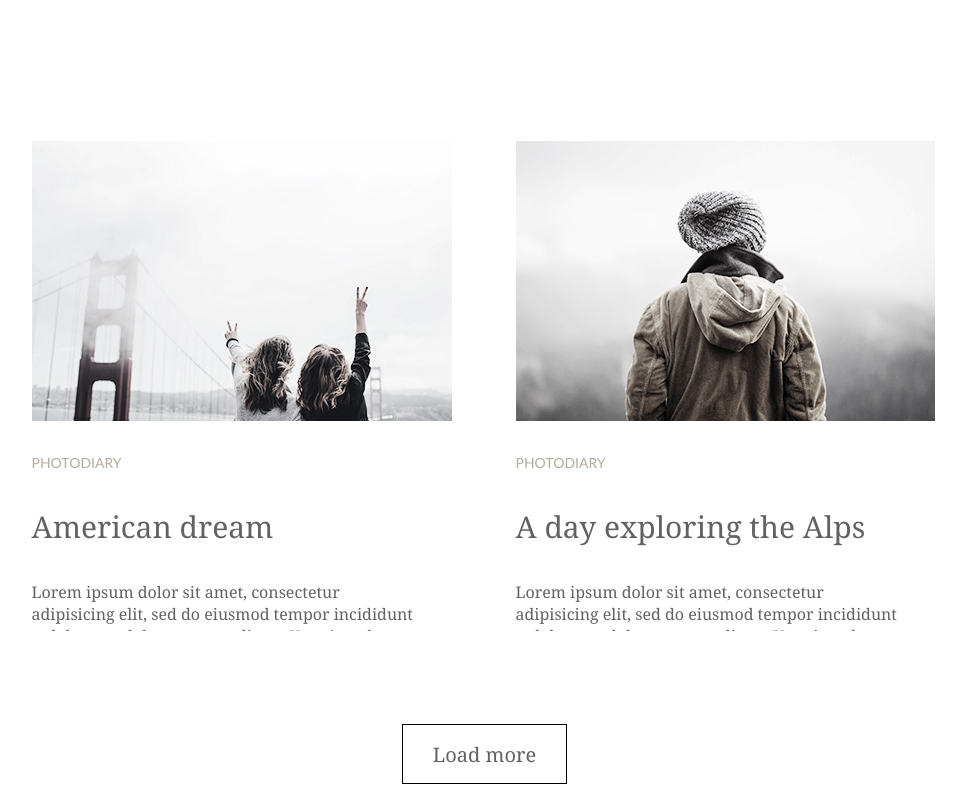
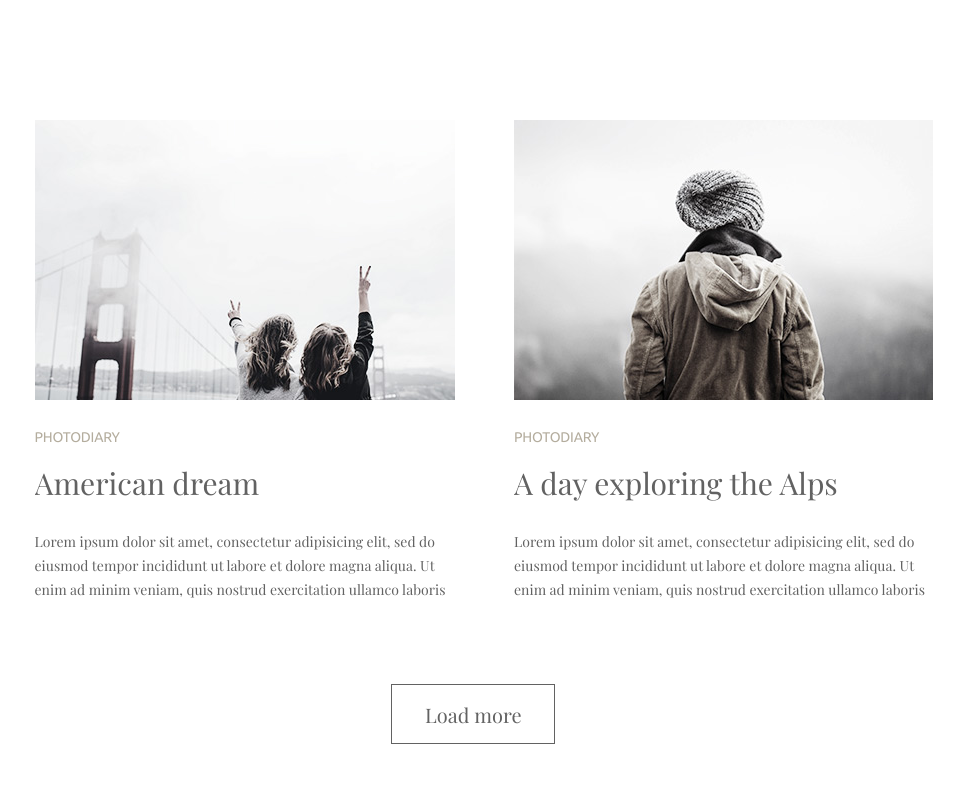
Before and after one commit to Oleksii-Martynenko-hub/goit-fe-course, a plain HTML site: page homework-03/index.html in a window 1280 px wide. Shown: the part 683-1487 px from the top of the page, without its empty margins (156-1122 px from the left). After the commit the page ends 1447 px from the top, so only its background shows below. Drawn offline with nearby package versions, Linux system fonts and the light colour scheme.

Commit message:
changes_1

```diff
--- a/homework-03/css/style.css
+++ b/homework-03/css/style.css
@@ -1,97 +1,155 @@
+/*Обнуление*/
 * {
+  padding: 0;
   margin: 0;
-  padding: 0;
+  border: 0;
 }
-/* HEADER START */
-.main_menu {
-  width: 900px;
-  height: 120px;
-  margin: 20px auto;
+*,
+*:before,
+*:after {
+  -moz-box-sizing: border-box;
+  -webkit-box-sizing: border-box;
+  box-sizing: border-box;
+}
+:focus,
+:active {
+  outline: none;
+}
+a:focus,
+a:active {
+  outline: none;
 }
 
-.menu_link1,
-.menu_link2,
-.menu_link3,
-.menu_link4 {
-  margin-top: 40px;
+nav,
+footer,
+header,
+aside {
+  display: block;
+}
+
+html,
+body {
+  height: 100%;
+  width: 100%;
+  font-size: 100%;
+  line-height: 1;
   font-size: 14px;
-  display: inline-block;
-  padding: 10px;
+  -ms-text-size-adjust: 100%;
+  -moz-text-size-adjust: 100%;
+  -webkit-text-size-adjust: 100%;
 }
-.menu_link1 {
-  margin-left: 155px;
+input,
+button,
+textarea {
+  font-family: inherit;
 }
-.menu_link2 {
-  margin-left: 100px;
+
+input::-ms-clear {
+  display: none;
 }
-.menu_link3 {
-  margin-left: 80px;
+button {
+  cursor: pointer;
 }
-.menu_link4 {
-  margin-left: 75px;
+button::-moz-focus-inner {
+  padding: 0;
+  border: 0;
 }
-/* HEADER THE FINISH */
+a,
+a:visited {
+  text-decoration: none;
+}
+a:hover {
+  text-decoration: none;
+}
+ul li {
+  list-style: none;
+}
+img {
+  vertical-align: top;
+}
 
-.main_content {
-  max-width: 965px;
+h1,
+h2,
+h3,
+h4,
+h5,
+h6 {
+  font-size: inherit;
+  font-weight: 400;
+}
+/*--------------------*/
+
+/*--> font-family: 'Playfair Display', serif; <--
+----> font-family: 'Ubuntu', sans-serif; <-----*/
+
+body {
+  max-width: 899px;
+  margin: auto;
+  font-family: 'Playfair Display', serif;
+}
+.nav {
+}
+.nav_menu {
+  text-transform: uppercase;
+  display: flex;
+  padding: 78px 0;
+  max-width: 680px;
   margin: 0 auto;
 }
-
-.p1,
-.article_container,
-.name_article,
-.text_article {
-  margin: 20px;
-  padding: 10px;
+.nav_menu li {
+  margin: 0 auto;
+  display: inline-block;
 }
-
-.article_container {
-  overflow: hidden;
+.nav_menu li:hover {
+  color: #03a9f4;
+}
+.nav_menu li.menu_item {
+  /* margin-right: 60px; */
+  position: relative;
+  left: 13px;
+}
+.main {
+}
+.article span {
+  line-height: 75px;
+  display: block;
+  color: #b4ad9e;
+  font-family: 'Ubuntu', sans-serif;
+  font-size: 14px;
+  font-weight: 300;
+  letter-spacing: -0.2px;
+  text-transform: uppercase;
+}
+.article h2 {
+  line-height: 16px;
+  color: #626262;
+  font-size: 30px;
+  margin-bottom: 39px;
+}
+.article p {
+  letter-spacing: 0.03px;
+  line-height: 16px;
+  color: #626262;
+  font-size: 14px;
+  line-height: 24px;
+}
+.article {
+  margin: 23px 0 105px 0;
   display: inline-block;
   width: 420px;
   height: 480px;
-  margin-bottom: 110px;
+  overflow: hidden;
 }
-
-.p1,
-.name_article,
-.text_article {
-  margin-left: 0;
-  padding-left: 0;
+.art_two_column {
+  width: 419px;
+  margin-left: 56px;
 }
-a,
-.p1 {
-  text-transform: uppercase;
-  text-decoration: none;
-}
-a,
-.name_article,
-.text_article,
-.button_loadmore {
-  font-family: Georgia;
-  color: rgb(98, 98, 98);
-}
-a:hover {
-  color: cornflowerblue;
-}
-
-.p1 {
-  font-size: 14px;
-  font-family: 'Trebuchet MS';
-  color: rgb(180, 173, 158);
-  line-height: 1.2;
-}
-.name_article {
-  font-size: 30px;
-  font-weight: lighter;
-  margin: -6px 0 -6px 0;
-}
-
-.button_loadmore {
-  border: 1px solid black;
-  background-color: white;
-  margin: -21px calc(50% - 82px) 20px calc(50% - 82px);
-  width: 165px;
+.button {
+  border: 1px solid #626262;
+  background-color: #fff;
+  color: #626262;
+  width: 164px;
   height: 60px;
   font-size: 20px;
+  margin: -23px 0% 20px 39.7%;
 }
--- a/homework-03/index.html
+++ b/homework-03/index.html
@@ -4,25 +4,27 @@
     <meta charset="UTF-8" />
     <meta name="viewport" content="width=device-width, initial-scale=1.0" />
     <title>Homework1</title>
+    <link
+      href="https://fonts.googleapis.com/css?family=Playfair+Display|Ubuntu&display=swap"
+      rel="stylesheet"
+    />
     <link rel="stylesheet" href="css/style.css" />
   </head>
   <body>
-    <header class="header">
-      <div class="main_menu">
-        <ul class="main_ul">
-          <li class="menu_link1"><a href="">Lifestyle</a></li>
-          <li class="menu_link2"><a href="">Photodiary</a></li>
-          <li class="menu_link3"><a href="">Music</a></li>
-          <li class="menu_link4"><a href="">Travel</a></li>
-        </ul>
-      </div>
-    </header>
-    <main class="main_content">
-      <div class="article_container artcon1">
+    <nav class="nav">
+      <ul class="nav_menu">
+        <li>lifestyle</li>
+        <li class="menu_item">photodiary</li>
+        <li class="menu_item">music</li>
+        <li>travel</li>
+      </ul>
+    </nav>
+    <div class="main">
+      <section class="article">
         <img src="image/1.jpg" alt="" />
-        <p class="p1">Lifestyle</p>
-        <h2 class="name_article">More than just a music festival</h2>
-        <p class="text_article">
+        <span>Lifestyle</span>
+        <h2>More than just a music festival</h2>
+        <p>
           Lorem ipsum dolor sit amet, consectetur adipisicing elit, sed do
           eiusmod tempor incididunt ut labore et dolore magna aliqua. Ut enim ad
           minim veniam, quis nostrud exercitation ullamco laboris nisi ut
@@ -33,14 +35,19 @@
           perspiciatis unde omnis iste natus error sit voluptatem accusantium
           doloremque laudantium, totam rem aperiam, eaque ipsa quae ab illo
           inventore veritatis et quasi architecto beatae vitae dicta sunt
-          explicabo.
+          explicabo. Nemo enim ipsam voluptatem quia voluptas sit aspernatur aut
+          odit aut fugit, sed quia consequuntur magni dolores eos qui ratione
+          voluptatem sequi nesciunt. Neque porro quisquam est, qui dolorem ipsum
+          quia dolor sit amet, consectetur, adipisci velit, sed quia non numquam
+          eius modi tempora incidunt ut labore et dolore magnam aliquam quaerat
+          voluptatem.
         </p>
-      </div>
-      <div class="article_container artcon2">
+      </section>
+      <section class="article art_two_column">
         <img src="image/2.jpg" alt="" />
-        <p class="p1">Lifestyle</p>
-        <h2 class="name_article">Life tastes better with coffee</h2>
-        <p class="text_article">
+        <span>Lifestyle</span>
+        <h2>Life tastes better with coffee</h2>
+        <p>
           Lorem ipsum dolor sit amet, consectetur adipisicing elit, sed do
           eiusmod tempor incididunt ut labore et dolore magna aliqua. Ut enim ad
           minim veniam, quis nostrud exercitation ullamco laboris nisi ut
@@ -51,14 +58,19 @@
           perspiciatis unde omnis iste natus error sit voluptatem accusantium
           doloremque laudantium, totam rem aperiam, eaque ipsa quae ab illo
           inventore veritatis et quasi architecto beatae vitae dicta sunt
-          explicabo.
+          explicabo. Nemo enim ipsam voluptatem quia voluptas sit aspernatur aut
+          odit aut fugit, sed quia consequuntur magni dolores eos qui ratione
+          voluptatem sequi nesciunt. Neque porro quisquam est, qui dolorem ipsum
+          quia dolor sit amet, consectetur, adipisci velit, sed quia non numquam
+          eius modi tempora incidunt ut labore et dolore magnam aliquam quaerat
+          voluptatem.
         </p>
-      </div>
-      <div class="article_container artcon3">
+      </section>
+      <section class="article">
         <img src="image/3.jpg" alt="" />
-        <p class="p1">Photodiary</p>
-        <h2 class="name_article">American dream</h2>
-        <p class="text_article">
+        <span>photodiary</span>
+        <h2>American dream</h2>
+        <p>
           Lorem ipsum dolor sit amet, consectetur adipisicing elit, sed do
           eiusmod tempor incididunt ut labore et dolore magna aliqua. Ut enim ad
           minim veniam, quis nostrud exercitation ullamco laboris nisi ut
@@ -69,14 +81,19 @@
           perspiciatis unde omnis iste natus error sit voluptatem accusantium
           doloremque laudantium, totam rem aperiam, eaque ipsa quae ab illo
           inventore veritatis et quasi architecto beatae vitae dicta sunt
-          explicabo.
+          explicabo. Nemo enim ipsam voluptatem quia voluptas sit aspernatur aut
+          odit aut fugit, sed quia consequuntur magni dolores eos qui ratione
+          voluptatem sequi nesciunt. Neque porro quisquam est, qui dolorem ipsum
+          quia dolor sit amet, consectetur, adipisci velit, sed quia non numquam
+          eius modi tempora incidunt ut labore et dolore magnam aliquam quaerat
+          voluptatem.
         </p>
-      </div>
-      <div class="article_container artcon4">
+      </section>
+      <section class="article art_two_column">
         <img src="image/4.jpg" alt="" />
-        <p class="p1">Photodiary</p>
-        <h2 class="name_article">A day exploring the Alps</h2>
-        <p class="text_article">
+        <span>photodiary</span>
+        <h2>A day exploring the Alps</h2>
+        <p>
           Lorem ipsum dolor sit amet, consectetur adipisicing elit, sed do
           eiusmod tempor incididunt ut labore et dolore magna aliqua. Ut enim ad
           minim veniam, quis nostrud exercitation ullamco laboris nisi ut
@@ -87,12 +104,15 @@
           perspiciatis unde omnis iste natus error sit voluptatem accusantium
           doloremque laudantium, totam rem aperiam, eaque ipsa quae ab illo
           inventore veritatis et quasi architecto beatae vitae dicta sunt
-          explicabo.
+          explicabo. Nemo enim ipsam voluptatem quia voluptas sit aspernatur aut
+          odit aut fugit, sed quia consequuntur magni dolores eos qui ratione
+          voluptatem sequi nesciunt. Neque porro quisquam est, qui dolorem ipsum
+          quia dolor sit amet, consectetur, adipisci velit, sed quia non numquam
+          eius modi tempora incidunt ut labore et dolore magnam aliquam quaerat
+          voluptatem.
         </p>
-      </div>
-      <div class="div_loadmore">
-        <button class="button_loadmore">Load more</button>
-      </div>
-    </main>
+      </section>
+    </div>
+    <button class="button">Load more</button>
   </body>
 </html>
```
